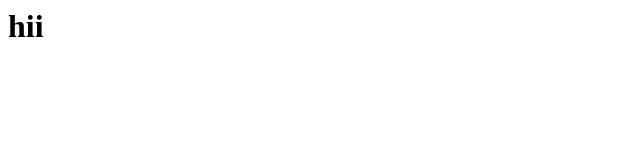
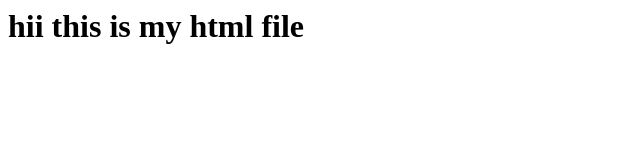
Before and after one commit to srimathi-art/mynew1, a plain HTML site: page index.html in a window 1280 px wide. Shown: the whole page, without its empty margins (0-640 px from the left). Drawn offline with Linux system fonts and the light colour scheme.

Commit message:
changes in html file

```diff
--- a/index.html
+++ b/index.html
@@ -1 +1 @@
-<h1>hii</h1>
+<h1>hii this is my html file</h1>
```
